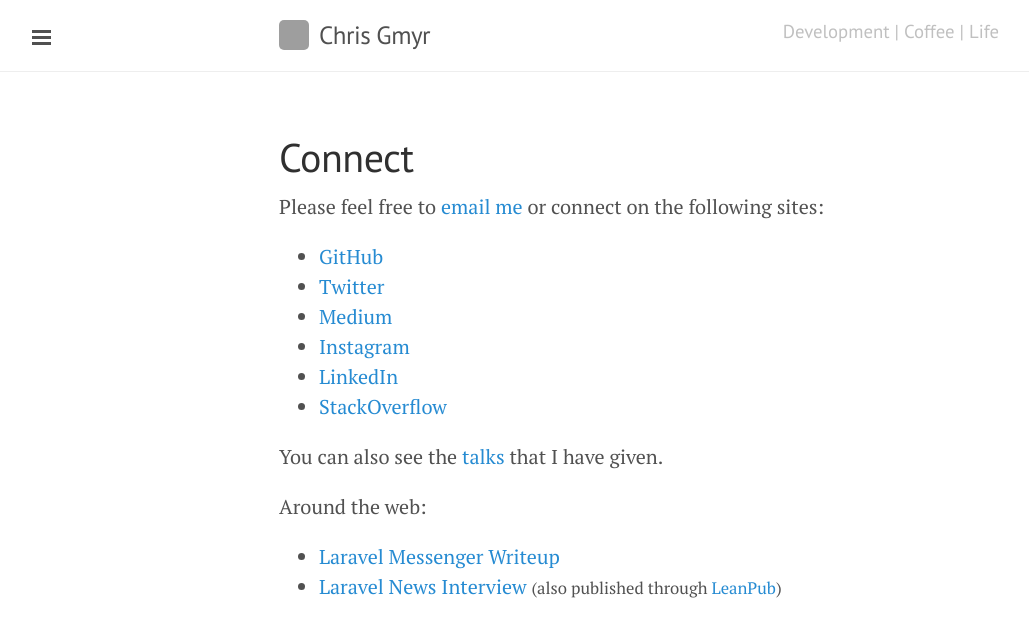
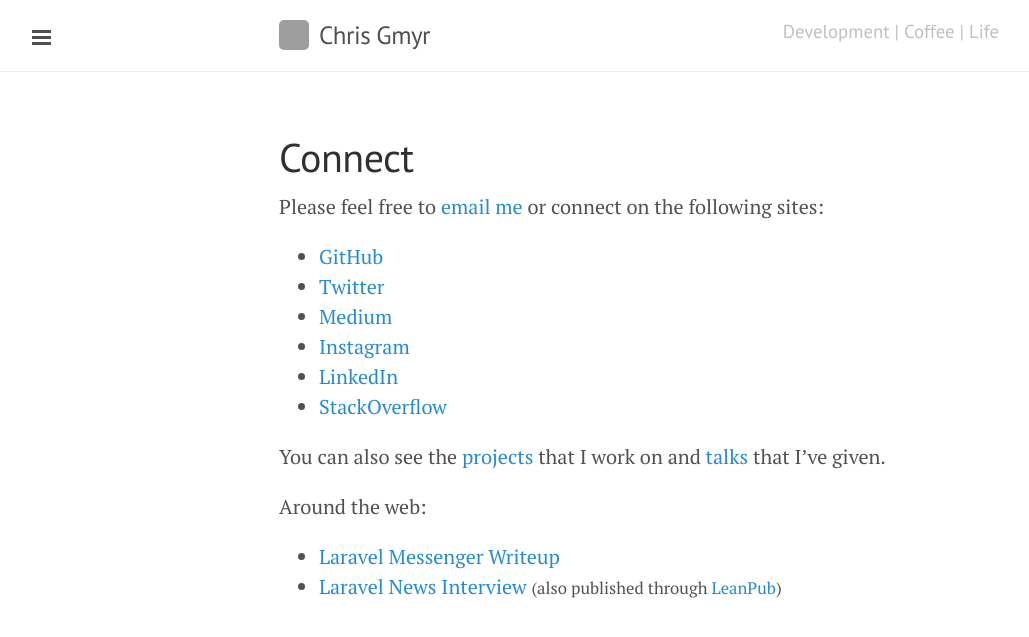
Before and after one commit to cmgmyr/cmgmyr.github.io, a Jekyll site: the page built from connect.md, in a window 1280 px wide. Shown: the top 637 px of the page, without its empty margins (1-1030 px from the left). Built offline with Jekyll 4.4.1, drawn with Linux system fonts in a browser that asks for light colours; grey boxes are pictures that could not be loaded.

Commit message:
update connect page

```diff
--- a/connect.md
+++ b/connect.md
@@ -14,7 +14,7 @@
   * <a href="http://www.linkedin.com/in/chrisgmyr" target="_blank">LinkedIn</a>
   * <a href="http://stackoverflow.com/users/1791532/chris-g" target="_blank">StackOverflow</a>
 
-You can also see the [talks](/talks) that I have given.
+You can also see the [projects](/projects) that I work on and [talks](/talks) that I've given.
 
 Around the web:
 
```
